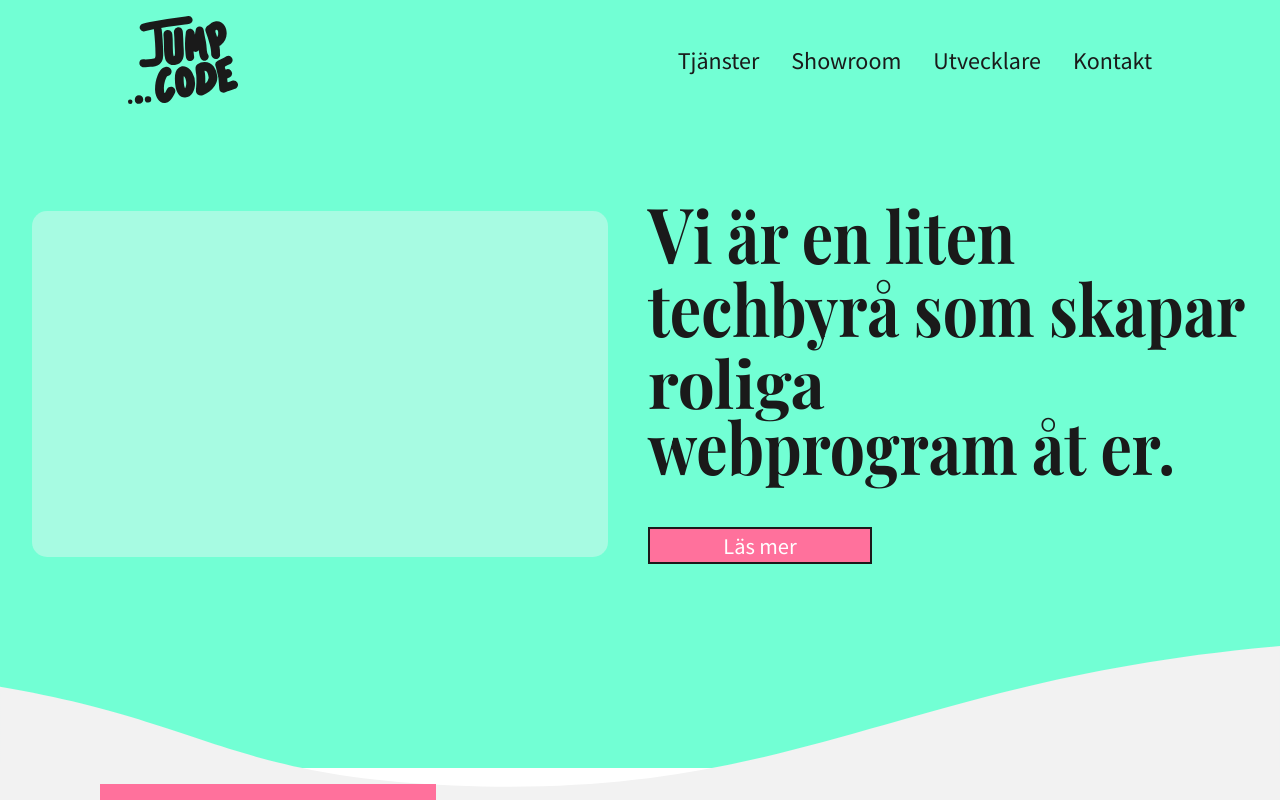
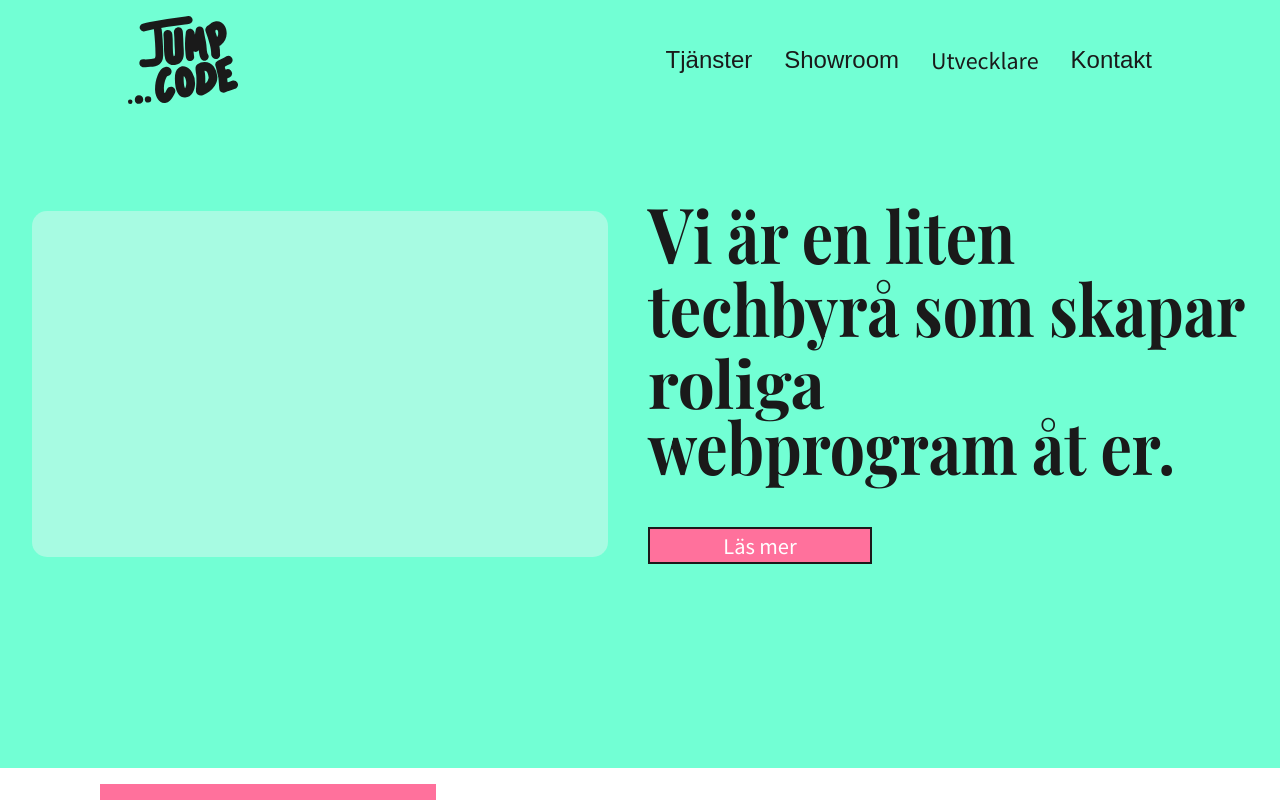
Before and after one commit to Ca2le/jc-web-nextjs, a Next.js app: page / in a window 1280 px wide. Shown: the top 800 px of the page. Built offline with nearby package versions, Linux system fonts and the light colour scheme.

Commit message:
updated navbar

```diff
--- a/components/components.libary.ts
+++ b/components/components.libary.ts
@@ -74,6 +74,9 @@ export const Section_3 = Section_3Component
 import ButtonComponent from "./button/button";
 import LinkComponent from "./link/link.component";
 import LogoComponent from "./logo/logo.component";
+import InputScrollComponent from "./input_scroll/input_scroll.component";
+
+export const InputScroll = InputScrollComponent
 
 
 // Foot Components 🏈
@@ -93,4 +96,5 @@ export const Logo= LogoComponent
 
 import { convertDeviceToSize as convertDeviceToSizeConverter } from './context/convertDeviceToSize'
 
+
 export const convertDeviceToSize = convertDeviceToSizeConverter
--- a/components/footer/footer.component.tsx
+++ b/components/footer/footer.component.tsx
@@ -27,12 +27,10 @@ async function HandleCopyEvent<T>(event: T, setCopyToggle: CopyToggleType) {
 function Footer() {
   const [copyToggle, setCopyToggle] = useState({ className: 'copy', copied: 'no' })
   const { state_langange } = useContext(CL.LangageContext)
-
   const scrollContext = useContext(CL.ScrollContext)
   const footRef = useRef(null);
 
   useEffect( () => {
-    console.log('Footer loaded!')
     scrollContext.setState( (prevState: any) => {
     return {...prevState, footerSection: footRef}
   })
--- a/components/home/section_1/header/header.component.tsx
+++ b/components/home/section_1/header/header.component.tsx
@@ -5,6 +5,7 @@ import WordTransformer from '../wordtransformer/wordtransformer.component'
 
 
 function HeaderComponent() {
+    const scrollContext = useContext(CL.ScrollContext)
     const {state_langange} = useContext(CL.LangageContext)
     return (
         <TextContainer>
@@ -12,7 +13,7 @@ function HeaderComponent() {
                 <Text1>{state_langange.home_h_1}</Text1>
                <WordTransformer />
                 <Text3>{state_langange.home_h_3}</Text3>
-                <CL.InfoBtn />
+                <CL.InfoBtn reference={scrollContext.state.aboutSection} text={state_langange.readmore_txt} />
             </InnerTextDiv>
         </TextContainer>
     )
--- a/components/home/section_1/info_btn/info_btn.component.tsx
+++ b/components/home/section_1/info_btn/info_btn.component.tsx
@@ -1,15 +1,16 @@
-import React, { useContext } from 'react'
+import React from 'react'
 import { MoreInfoBtn } from './info_btn.styled'
-import * as CL from '../../../components.libary'
 import { ScrollTo } from '../../../../scripts/scroll_to'
 
+interface IIBC{
+    reference: any;
+    text: string;
+}
 
-function InfoBtnComponent() {
-    const {state_langange} = useContext(CL.LangageContext)
-    const scrollContext = useContext(CL.ScrollContext)
+function InfoBtnComponent(props: IIBC) {
 
         return(
-            <MoreInfoBtn onClick={ () => { ScrollTo(scrollContext.state.footerSection) }}>{state_langange.readmore_txt}</MoreInfoBtn>
+            <MoreInfoBtn onClick={ () => { ScrollTo(props.reference) }}>{props.text}</MoreInfoBtn>
         )
 }
 
--- a/components/home/section_2/section_2.component.tsx
+++ b/components/home/section_2/section_2.component.tsx
@@ -24,7 +24,7 @@ function Section_2() {
           <WideCard direction={'left'} imgBGColor={theme.hexcolors.grape} header={state_langange.about_card_3_h} text={state_langange.about_card_3_txt} link={'www.link.com'} />
         </CardContainer>
       </S2InnerContainer>
-      <CL.Overlap />
+
     </S2Container>
   )
 }
--- a/components/home/section_3/section_3.component.tsx
+++ b/components/home/section_3/section_3.component.tsx
@@ -13,7 +13,7 @@ function Section_3() {
     })
   },[])
   return (<>
-    <CL.Overlap />
+    {/* <CL.Overlap /> */}
     <OuterContainer ref={scrollRef}>
       <InnerContainer>
         <CL.Title />
--- /dev/null
+++ b/components/input_scroll/input_scroll.component.tsx
@@ -0,0 +1,17 @@
+import React, { useContext } from 'react'
+import * as CL from '../components.libary'
+import { ScrollTo } from '../../scripts/scroll_to';
+import { Input } from './input_scroll.styled'
+
+interface IISC {
+    reference: any;
+    text: string;
+}
+function InputScrollComponent(props: IISC) {
+  const {state} = useContext(CL.HamburgerToggleContext)
+  return (
+    <Input toggle={state} type='button' value={props.text} onClick={() => ScrollTo(props.reference)} />
+  )
+}
+
+export default InputScrollComponent
--- /dev/null
+++ b/components/input_scroll/input_scroll.styled.ts
@@ -0,0 +1,21 @@
+import styled from "styled-components";
+import theme from "../../global/styles/theme";
+
+interface II {
+    toggle: boolean;
+}
+
+export const Input = styled.input<II>`
+color: ${props => props.toggle ? theme.hexcolors.mint : theme.hexcolors.dark };
+font-size: ${props => props.toggle ? '2.2rem' : '1.5rem' };
+text-decoration: none;
+background: none;
+	border: none;
+	cursor: pointer;
+	outline: inherit;
+&:hover{
+    text-decoration: underline;
+    color: ${theme.hexcolors.tiger};
+}
+
+`
--- a/components/logo/logo.component.tsx
+++ b/components/logo/logo.component.tsx
@@ -1,15 +1,22 @@
 import React from 'react'
+import { ScrollTo } from '../../scripts/scroll_to';
 import {SVG} from './logo.styled'
+
 type SVGProps = {
-  height: string;
-  width: string;
   color: string;
+  reference: any;
 }
+
+function handleLogoClick(reference: any){
+  ScrollTo(reference)
+
+}
+
 
 function Logo(props: SVGProps) {
   return (
     <React.Fragment>
-      <SVG viewBox="0 0 282.03 225.52" preserveAspectRatio="none">
+      <SVG onClick={ () => handleLogoClick(props.reference)} viewBox="0 0 282.03 225.52" preserveAspectRatio="none">
           <path fill={props.color} d="M79.46,136.72c0-.32,0-.63,0-.95-.19-9.83-.49-20-1.12-30.16C77.63,95,76.82,84.33,75.67,73.72c0-.36-.07-1-.08-1.33,0-1.69,0-1.7-1.63-1.37-7.4,1.47-14.77,3.11-22.11,4.85A10.21,10.21,0,0,1,40.2,71a10,10,0,0,1,6.37-14.59c6.19-1.53,12.41-2.89,18.64-4.17,14.68-3,29.46-5.4,44.27-7.64,15.56-2.35,31.15-4.45,46.74-6.63l7.35-1.07c4-.57,7.27,1.24,9.47,5.18a9.69,9.69,0,0,1-6.33,14.53c-3.89.92-7.9,1.22-11.86,1.79-9.5,1.37-19,2.65-28.52,4-9.76,1.43-19.52,3-29.28,4.44-.82.13-1.64.31-2.47.42-.56.08-.63.33-.39.77,1.53,2.71,1.47,5.74,1.74,8.69.66,7.17,1.28,14.36,1.78,21.55.44,6.24.7,12.49,1,18.74.39,7.13.61,14.26.4,21.4a34.61,34.61,0,0,1-3.21,14.07c-3.42,7.14-9.3,11.1-16.84,12.86A77,77,0,0,1,66.19,167c-4.15.26-8.29.54-12.42,1a24.17,24.17,0,0,1-7.4-.09c-5.09-1-8.8-6.09-8.29-11.56a9.9,9.9,0,0,1,10-8.91c1.95,0,3.6.43,5.78.53h0c4.74-.49,9.49-.86,14.23-1.28a50.78,50.78,0,0,0,7.47-1,3.67,3.67,0,0,0,3-2.66A18.6,18.6,0,0,0,79.46,136.72Z" transform="translate(-8.97 -36.77)" />
           <path fill={props.color} d="M101,110.49q.1-10.32-.73-20.59a32.46,32.46,0,0,1-.21-7.63,11.4,11.4,0,0,1,9.14-9.4A11.87,11.87,0,0,1,121,78.39,17.08,17.08,0,0,1,122.72,85a191.16,191.16,0,0,1,1,22.06c.06,7.86.13,15.72.65,23.57a56,56,0,0,0,1.56,8.54c0,.24,0,.66.41.57.72-.19,1.54-.24,2-1a2.4,2.4,0,0,0,.23-.76,29.91,29.91,0,0,0,.7-5.9c.08-5.19-.34-10.37-.64-15.55-.26-4.57-.45-9.15-.54-13.72-.13-6.95-.37-13.88-1.09-20.79-.26-2.45-.73-4.88-.12-7.39a11.73,11.73,0,0,1,9.44-9,11.39,11.39,0,0,1,12.35,7.84,41.92,41.92,0,0,1,1.15,8.26c1.05,10.3.82,20.66,1.41,31,.36,6.43,1,12.86.83,19.32-.09,5.05-.59,10.07-2.51,14.81-3.7,9.14-10.8,14.08-20.27,15.46-8.48,1.24-15.75-1.42-21.24-8.24a19.17,19.17,0,0,1-3.6-7.22,94.68,94.68,0,0,1-3-20.23C101.18,121.24,101,115.87,101,110.49Z" transform="translate(-8.97 -36.77)" />
           <path fill={props.color} d="M190.2,124.54c-.31,0-.41.24-.55.41a10,10,0,0,1-11.3,3c-1.71-.6-1.47-.41-1.19,2.3.38,3.58.83,7.15,1.31,10.72a8.39,8.39,0,0,1-.93,5.26c-2.24,4.19-7.82,6.81-12.25,5.6-4.18-1.14-6.37-4.25-7.51-8.21a44.72,44.72,0,0,1-1.1-7,218,218,0,0,1-1.62-28.78,239,239,0,0,1,2.29-30c.72-5.16,5.6-8.67,11.17-8.59,4.87.06,11.44,5.88,11.23,11.77a5.92,5.92,0,0,0,.73,3.16c.28-1.54.58-3.07.86-4.61.47-2.67.91-5.34,1.41-8a10.07,10.07,0,0,1,9.08-7.93c5.81-.37,10.38,3,11.16,8.85,1.37,10.23,3.78,20.24,5.69,30.35a145,145,0,0,1,1.77,15c.39,4.6.59,9.22,1.79,13.71a5.45,5.45,0,0,0,1,2.26,8.47,8.47,0,0,1,.58.85c2.73,4.24,2.69,8-.23,12.14-2.73,3.89-6.59,5.11-11.13,4.37a9.41,9.41,0,0,1-6.2-4.36c-2.47-3.55-3.6-7.62-4.43-11.8-.62-3.18-1-6.39-1.41-9.62A1.17,1.17,0,0,0,190.2,124.54Z" transform="translate(-8.97 -36.77)" />
--- a/components/navbar/nav_links/nav_links.component.tsx
+++ b/components/navbar/nav_links/nav_links.component.tsx
@@ -1,10 +1,12 @@
 import React, { useContext, useState } from 'react'
+import { ScrollTo } from '../../../scripts/scroll_to'
 import * as CL from '../../components.libary'
 
 import { LinkContainer } from './nav_links.styled'
 
 
 function NavLinks() {
+    const scrollContext = useContext(CL.ScrollContext)
     const { state } = useContext(CL.HamburgerToggleContext)
     const { state_langange } = useContext(CL.LangageContext)
     const device = useContext(CL.ScreenSizeContext)
@@ -12,10 +14,10 @@ function NavLinks() {
     if ( (device === 'laptop' || device === 'desktop') || ((device === 'phone' || device === 'tablet') && state )) {
         return (
             <LinkContainer toggle={state}>
-                <CL.Link value={`${state_langange.nav_services}`} route={`/${state_langange.nav_services.toLowerCase()}`} />
-                <CL.Link value={`${state_langange.nav_showroom}`} route={`/${state_langange.nav_showroom.toLowerCase()}`} />
+                <CL.InputScroll reference={scrollContext.state.aboutSection} text={state_langange.nav_services} />
+                <CL.InputScroll reference={scrollContext.state.showroomSection} text={state_langange.nav_showroom} />
                 <CL.Link value={`${state_langange.nav_developers}`} route={`/${state_langange.nav_developers.toLowerCase()}`} />
-                <CL.Link value={`${state_langange.nav_contact}`} route={`/${state_langange.nav_contact.toLowerCase()}`} />
+                <CL.InputScroll reference={scrollContext.state.footerSection} text={state_langange.nav_contact} />
             </LinkContainer>)
     } else {
         return (
--- a/components/navbar/navbar.component.tsx
+++ b/components/navbar/navbar.component.tsx
@@ -6,12 +6,13 @@ import { Nav_Div, Nav_Wrapper } from './navbar.styled'
 
 
 function Navbar(): ReactElement {
+  const scrollContext = useContext(CL.ScrollContext)
   const { state } = useContext(CL.HamburgerToggleContext)
   const device = useContext(CL.ScreenSizeContext)
   return (
     <Nav_Div toggle={state} device={device}>
       <Nav_Wrapper>
-        <CL.Logo height='100' width='100' color={state ? theme.hexcolors.mint : theme.hexcolors.dark} />
+        <CL.Logo reference={scrollContext.state.heroSection} color={state ? theme.hexcolors.mint : theme.hexcolors.dark} />
         <CL.NavLinks />
         <CL.HamburgerComponent />
       </Nav_Wrapper>
```
Also changed, not shown: components/home/home.component.tsx (line endings or trailing spaces).
